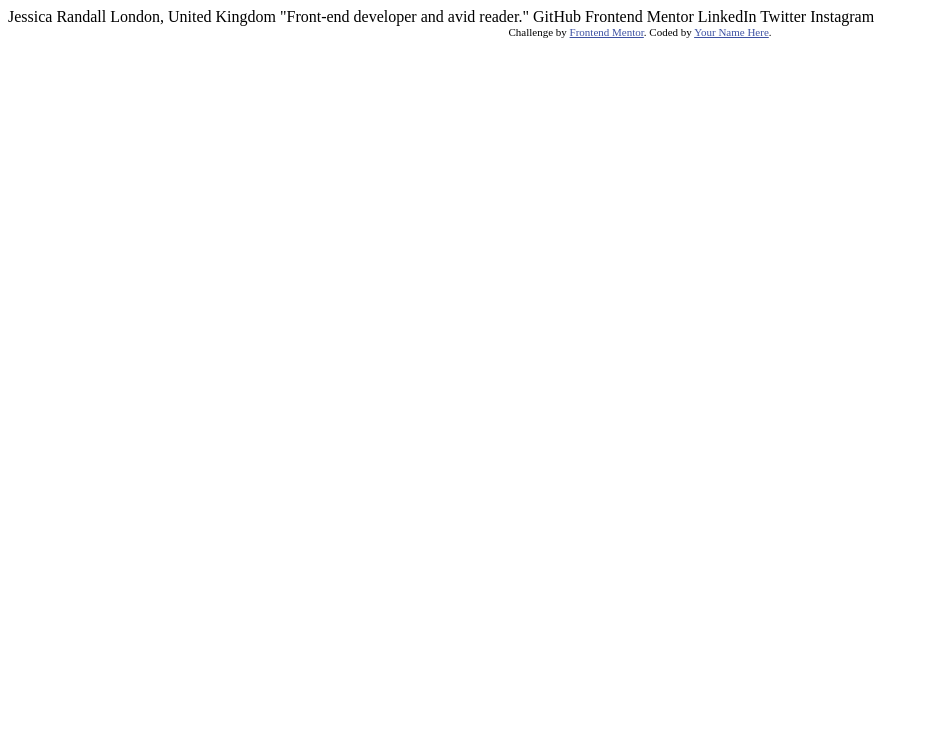
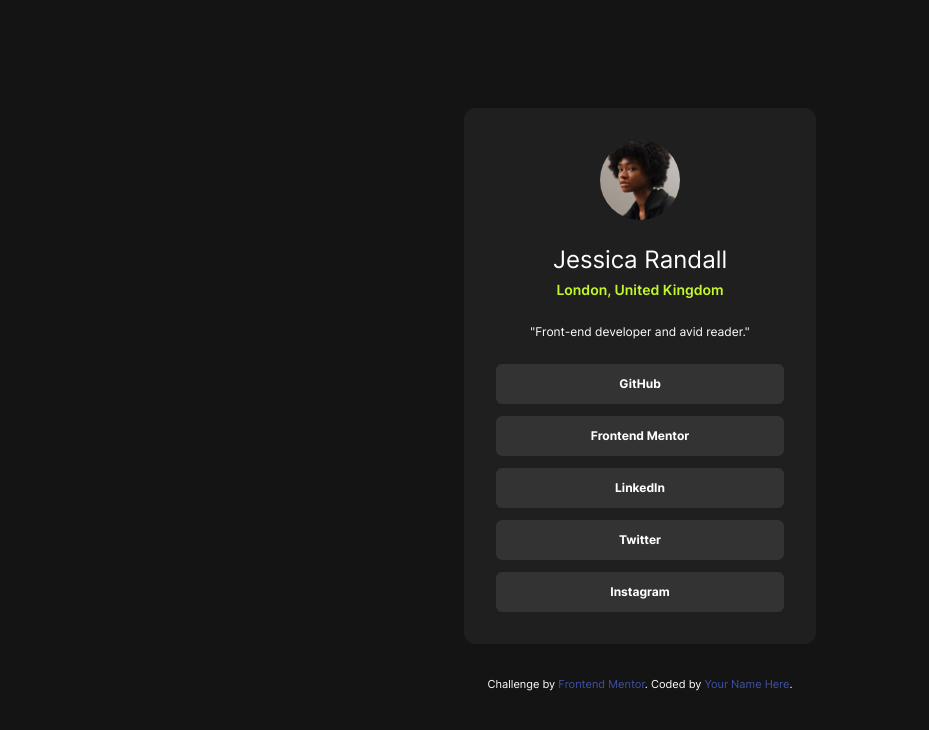
Before and after one commit to cideval-dev/social-links-profile, a website: page index.html in a window 1280 px wide. Shown: the whole page, without its empty margins (0-929 px from the left). Drawn offline with Linux system fonts and the light colour scheme.

Commit message:
feat: finished challenge

```diff
--- a/index.html
+++ b/index.html
@@ -1,34 +1,70 @@
 <!DOCTYPE html>
 <html lang="en">
+
 <head>
   <meta charset="UTF-8">
-  <meta name="viewport" content="width=device-width, initial-scale=1.0"> <!-- displays site properly based on user's device -->
+  <meta name="viewport" content="width=device-width, initial-scale=1.0">
+  <!-- displays site properly based on user's device -->
 
   <link rel="icon" type="image/png" sizes="32x32" href="./assets/images/favicon-32x32.png">
+  <link rel="stylesheet" href="./output.css">
 
   <title>Frontend Mentor | Social links profile</title>
 
-  <!-- Feel free to remove these styles or customise in your own stylesheet 👍 -->
   <style>
-    .attribution { font-size: 0.6875rem; text-align: center; }
-    .attribution a { color: hsl(228, 45%, 44%); }
+    .attribution {
+      font-size: 0.6875rem;
+      text-align: center;
+    }
+
+    .attribution a {
+      color: hsl(228, 45%, 44%);
+    }
   </style>
 </head>
-<body>
 
-  Jessica Randall
-  London, United Kingdom
-  "Front-end developer and avid reader."
+<body class="bg-grey-900 text-white font-inter flex flex-col items-center min-h-screen justify-center gap-8">
+  <div class="flex flex-col text-center items-center gap-6 w-80 md:w-84 lg:w-88 bg-grey-800 p-6 md:p-7 lg:p-8 rounded-xl">
+    <img class="rounded-full size-20" alt="Jessica Randall's avatar" src="./assets/images/avatar-jessica.jpeg">
+    <div class="flex flex-col gap-1">
+      <h1 class="text-2xl">Jessica Randall</h1>
+      <h2 class="text-green text-sm font-semibold">London, United Kingdom</h2>
+    </div>
+    <p class="text-xs">"Front-end developer and avid reader."</p>
 
-  GitHub
-  Frontend Mentor
-  LinkedIn
-  Twitter
-  Instagram
+    <ul class="w-full font-bold text-center flex flex-col gap-4 md:gap-3 lg:gap-3 text-xs">
+      <li class="">
+        <a href="#" class="rounded-md bg-grey-700 py-3 block hover:bg-green hover:text-grey-800">
+          GitHub
+        </a>
+      </li>
+      <li class="">
+        <a href="#" class="rounded-md bg-grey-700 py-3 block hover:bg-green hover:text-grey-800">
+          Frontend Mentor
+        </a>
+      </li>
+      <li class="">
+        <a href="#" class="rounded-md bg-grey-700 py-3 block hover:bg-green hover:text-grey-800">
+          LinkedIn
+        </a>
+      </li>
+      <li class="">
+        <a href="#" class="rounded-md bg-grey-700 py-3 block hover:bg-green hover:text-grey-800">
+          Twitter
+        </a>
+      </li>
+      <li class="">
+        <a href="#" class="rounded-md bg-grey-700 py-3 block hover:bg-green hover:text-grey-800">
+          Instagram
+        </a>
+      </li>
+    </ul>
+  </div>
 
   <footer class="attribution">
     Challenge by <a href="https://www.frontendmentor.io?ref=challenge">Frontend Mentor</a>.
     Coded by <a href="#">Your Name Here</a>.
   </footer>
 </body>
+
 </html>
--- /dev/null
+++ b/input.css
@@ -0,0 +1,15 @@
+@import "tailwindcss";
+
+@theme {
+    --color-grey-700: hsl(0, 0%, 20%);
+    --color-grey-800: hsl(0, 0%, 12%);
+    --color-grey-900: hsl(0, 0%, 8%);
+    --color-green: hsl(75, 94%, 57%);
+
+    --font-inter: Inter;
+}
+
+@font-face {
+    font-family: Inter;
+    src: url('./assets/fonts/Inter-VariableFont_slnt\,wght.ttf');
+}
```
Also changed, not shown: package.json (added, +25 -0 lines), output.css (added), 1 other file.
